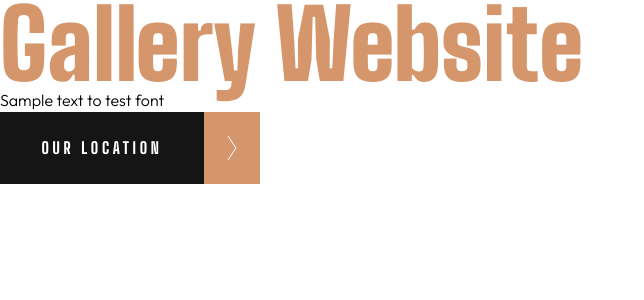
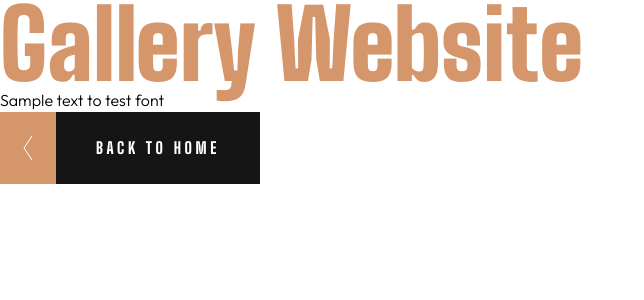
Before and after one commit to AldrinKP/art-gallery, a React (Vite) app: page / in a window 1280 px wide. Shown: the top 300 px of the page, without its empty margins (0-644 px from the left). Built offline with nearby package versions, Linux system fonts and the light colour scheme.

Commit message:
Completed button component - added "BACK TO HOME" button

```diff
--- a/src/App.jsx
+++ b/src/App.jsx
@@ -7,7 +7,7 @@ function App() {
 				Gallery Website
 			</h1>
 			<p className="font-body text-l">Sample text to test font</p>
-			<Button type="location" />
+			<Button type="home" />
 		</>
 	);
 }
--- a/src/components/Button.jsx
+++ b/src/components/Button.jsx
@@ -20,9 +20,17 @@ const Button = ({ type }) => {
 		);
 	}
 	return (
-		<button>
-			<div></div>
-			<div></div>
+		<button className="group flex w-[260px] h-[72px]">
+			<div className="w-[56px] h-full bg-gold group-hover:bg-almost-black flex justify-center items-center">
+				<svg width="10" height="24" xmlns="http://www.w3.org/2000/svg">
+					<path stroke="#FFF" fill="none" d="M9 24 1 12 9 0" />
+				</svg>
+			</div>
+			<div className="h-full w-[204px] bg-almost-black group-hover:bg-gold flex justify-center items-center">
+				<span className="font-heading font-extrabold text-white tracking-button">
+					BACK TO HOME
+				</span>
+			</div>
 		</button>
 	);
 };
```
